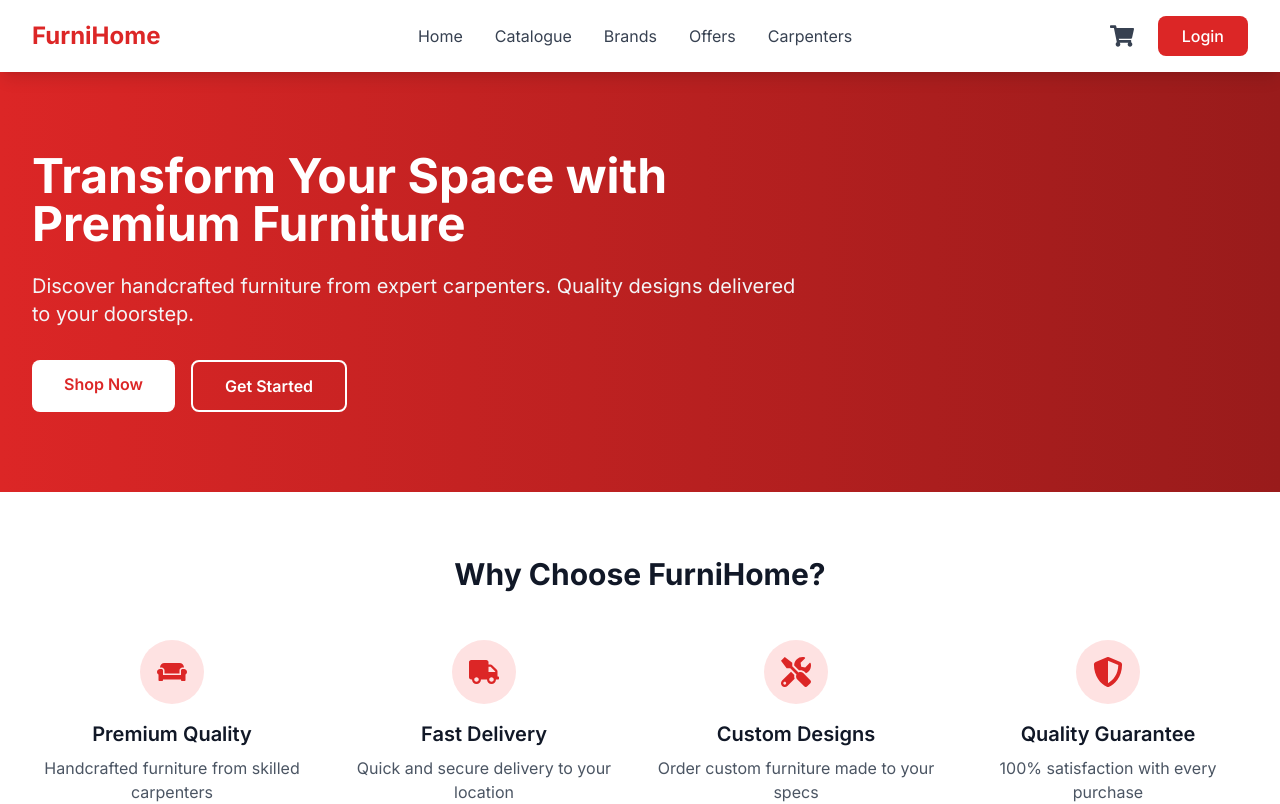
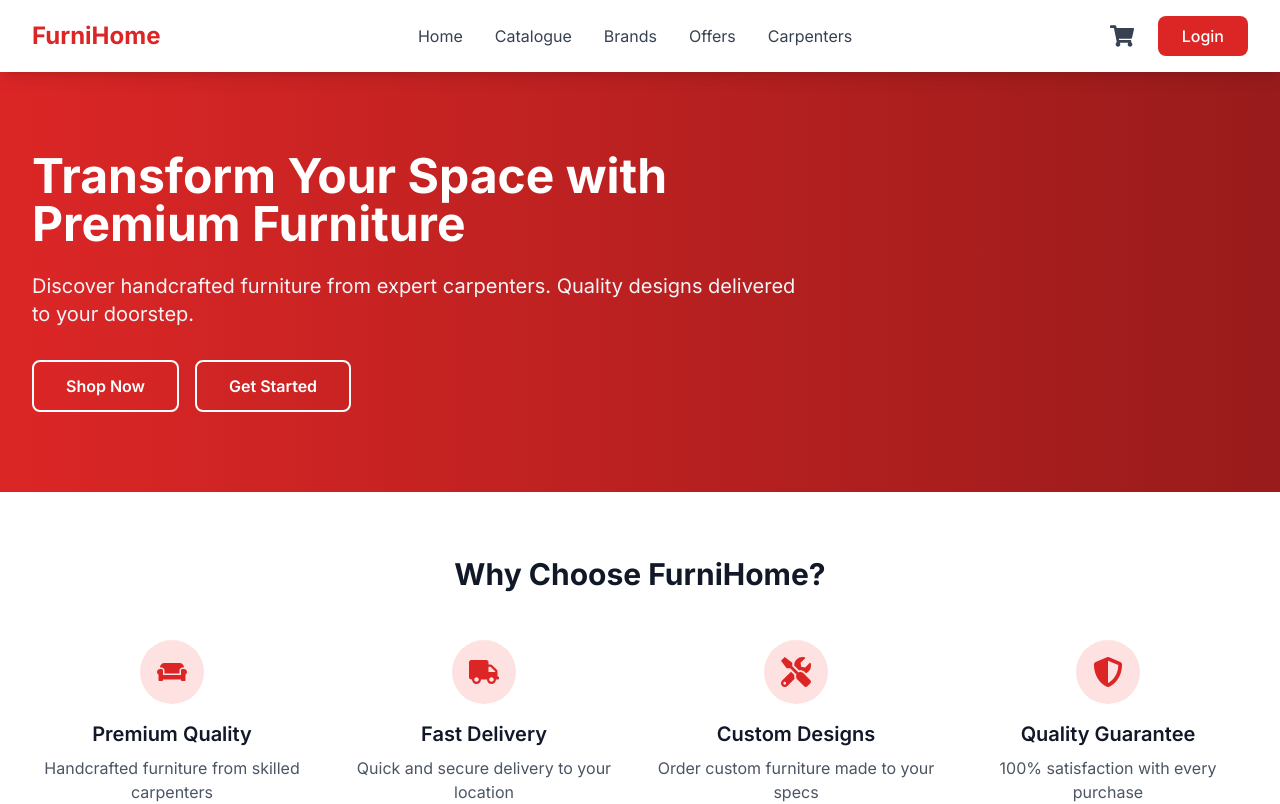
Before and after one commit to Asithalak/final, a React (Create React App) app in the folder frontend/: page / in a window 1280 px wide. Shown: the top 804 px of the page. Built offline with nearby package versions, Linux system fonts and the light colour scheme; the HTML template or start-up script is replaced by a standard one.

Commit message:
Checkpoint from VS Code for cloud agent session

```diff
--- a/frontend/src/pages/Home.js
+++ b/frontend/src/pages/Home.js
@@ -54,7 +54,7 @@
               Discover handcrafted furniture from expert carpenters. Quality designs delivered to your doorstep.
             </p>
             <div className="flex space-x-4">
-              <Link to="/catalogue" className="bg-white text-primary-600 px-8 py-3 rounded-lg font-semibold hover:bg-gray-100 transition">
+              <Link to="/login" className="border-2 border-white px-8 py-3 rounded-lg font-semibold hover:bg-white hover:text-primary-600 transition">
                 Shop Now
               </Link>
               <Link to="/register" className="border-2 border-white px-8 py-3 rounded-lg font-semibold hover:bg-white hover:text-primary-600 transition">
@@ -107,6 +107,7 @@
       </section>
 
       {/* My Orders Section - Only for logged-in customers */}
+      {/*
       {isAuthenticated && isCustomer && (
         <section className="py-16 bg-white border-b">
           <div className="container-custom">
@@ -169,6 +170,7 @@
           </div>
         </section>
       )}
+      */}
 
       {/* Categories */}
       <section className="py-16 bg-gray-50">
```
